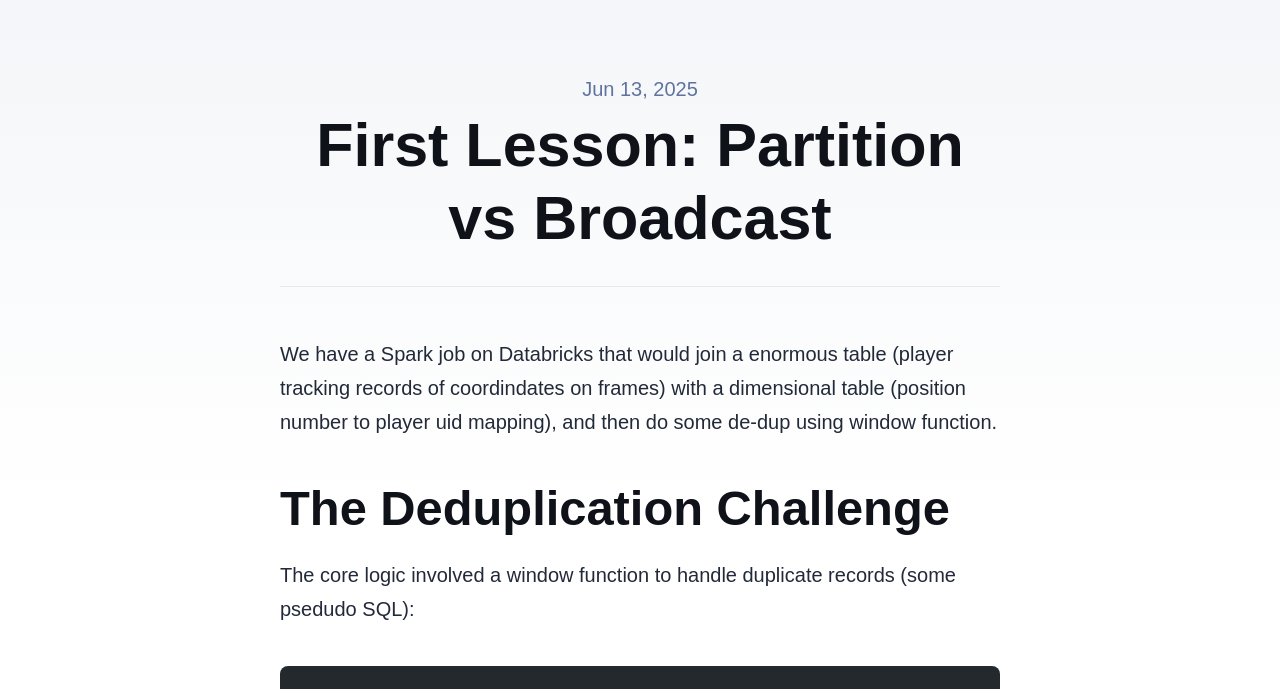
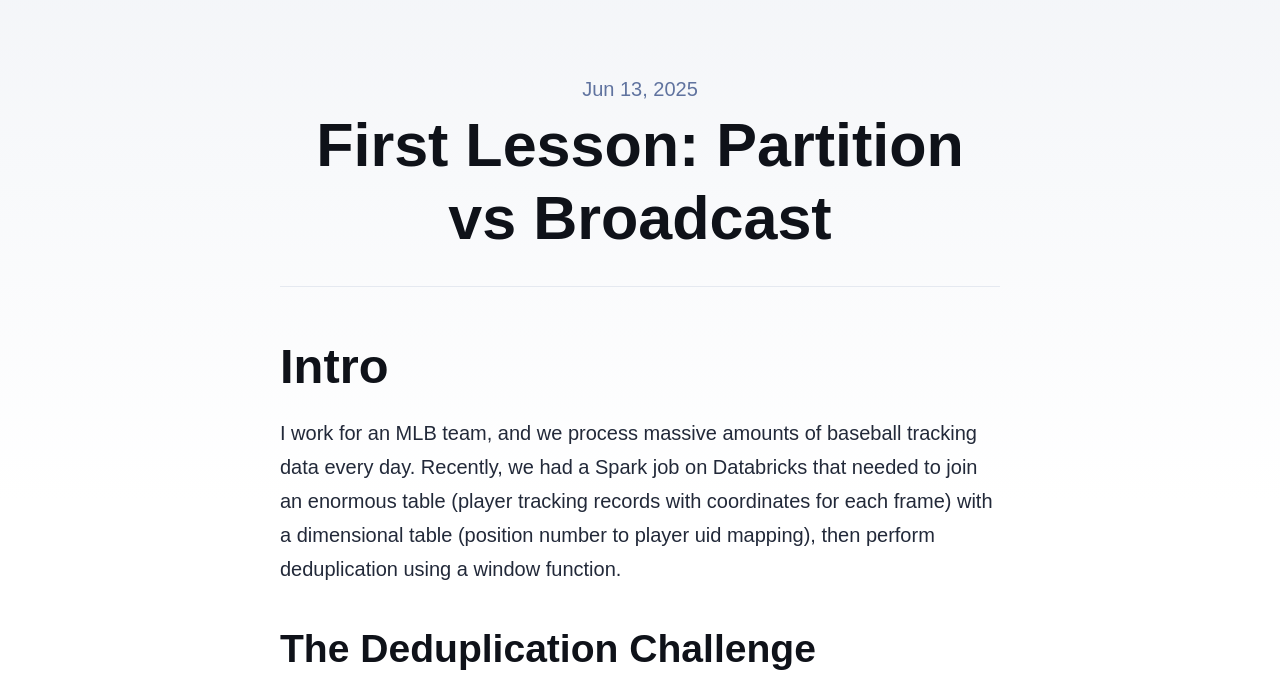
Before and after one commit to mag1cfrog/data-engineering-notes, an Astro site: page /spark-tuning-notes/blog/first-post in a window 1280 px wide. Shown: the part 99-788 px from the top of the page. Built offline with nearby package versions, Linux system fonts and the light colour scheme; Astro itself is replaced by a stand-in of ours.

Commit message:
fix: improve clarity and correctness in the background section of the first post

```diff
--- a/src/content/blog/first-post.md
+++ b/src/content/blog/first-post.md
@@ -8,11 +8,12 @@ description: "How switching from partitioned joins to broadcast joins reduced sh
 draft: true
 ---
 
+## Intro
+
+I work for an MLB team, and we process massive amounts of baseball tracking data every day. Recently, we had a Spark job on Databricks that needed to join an enormous table (player tracking records with coordinates for each frame) with a dimensional table (position number to player uid mapping), then perform deduplication using a window function.
 
 
-We have a Spark job on Databricks that would join a enormous table (player tracking records of coordindates on frames) with a dimensional table (position number to player uid mapping), and then do some de-dup using window function.
-
-## The Deduplication Challenge
+### The Deduplication Challenge
 
 The core logic involved a window function to handle duplicate records (some psedudo SQL):
 
```
